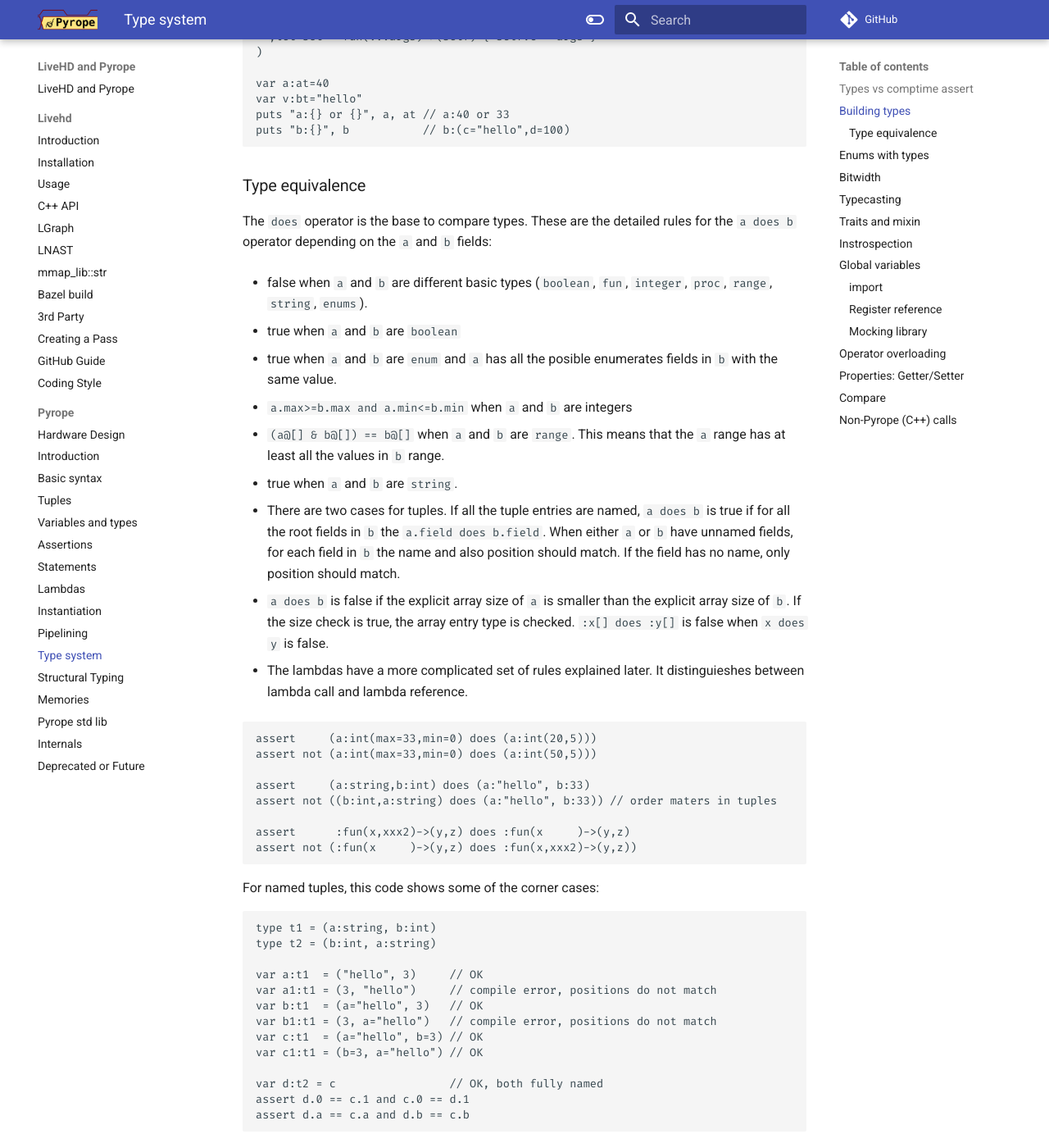
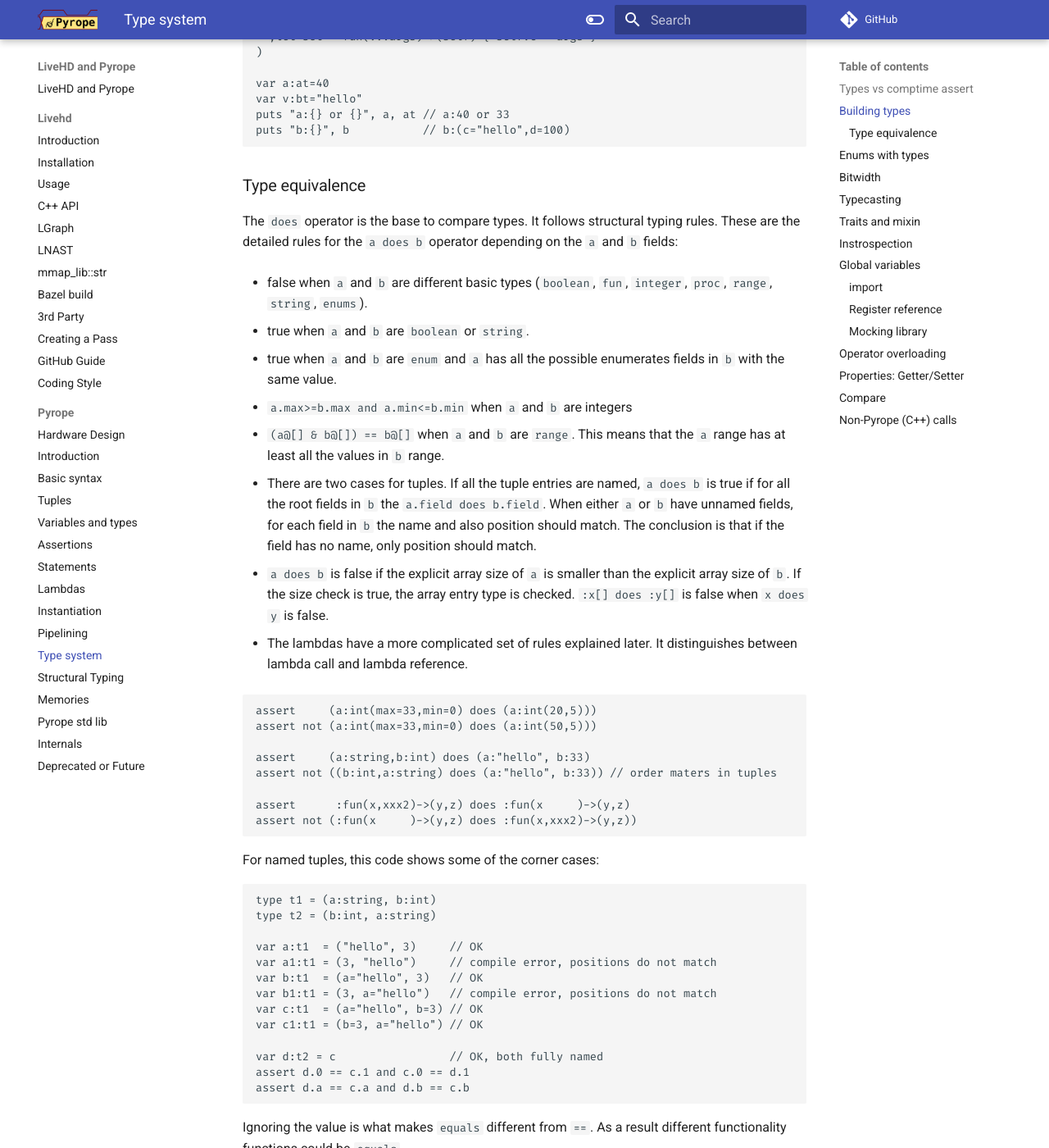
Before and after one commit to masc-ucsc/docs, an MkDocs documentation site: the page built from docs/pyrope/07-typesystem.md, in a window 1280 px wide and 1400 px high, scrolled down 1983 px. Shown: the whole window at 82% size. Built offline with MkDocs 1.6.1 and Material for MkDocs 9.7.7, drawn with Linux system fonts in a browser that asks for light colours; comment, search, counter and statistics services are not loaded; some of the changed text lies outside the part shown.

````diff
--- a/docs/pyrope/07-typesystem.md
+++ b/docs/pyrope/07-typesystem.md
@@ -26,7 +26,7 @@ type check. The type check can be understood as a `comptime assert`.
 After type synthesis, each variable has an associated type. In Pyrope, for each
 assignment, the type checks that the left-hand side (LHS) has a compatible type with
 the right-hand side (RHS) of the expression. Additional type checks happen when
-variables have a type check explicitly set (`var:type`) in rhs expressions.
+variables have a type check explicitly set (`var:type`) in the rhs expression.
 
 
 Although the type system is not implemented with asserts, it is an equivalent
@@ -130,16 +130,16 @@ puts "b:{}", b           // b:(c="hello",d=100)
 ### Type equivalence
 
 
-The `does` operator is the base to compare types. These are the detailed rules
-for the `a does b` operator depending on the `a` and `b` fields:
+The `does` operator is the base to compare types. It follows structural typing rules.
+These are the detailed rules for the `a does b` operator depending on the `a` and `b` fields:
 
 
 * false when `a` and `b` are different basic types (`boolean`, `fun`,
   `integer`, `proc`, `range`, `string`, `enums`).
 
-* true when `a` and `b` are `boolean`
+* true when `a` and `b` are `boolean` or `string`.
 
-* true when `a` and `b` are `enum` and `a` has all the posible enumerates
+* true when `a` and `b` are `enum` and `a` has all the possible enumerates
   fields in `b` with the same value.
 
 * `a.max>=b.max and a.min<=b.min` when `a` and `b` are integers
@@ -147,17 +147,15 @@ for the `a does b` operator depending on the `a` and `b` fields:
 * `(a@[] & b@[]) == b@[]` when `a` and `b` are `range`. This means that the `a`
   range has at least all the values in `b` range.
 
-* true when `a` and `b` are `string`.
-
 * There are two cases for tuples. If all the tuple entries are named, `a does
   b` is true if for all the root fields in `b` the `a.field does b.field`.
   When either `a` or `b` have unnamed fields, for each field in `b` the name
-  and also position should match. If the field has no name, only position should match.
+  and also position should match. The conclusion is that if the field has no name, only position should match.
 
 * `a does b` is false if the explicit array size of `a` is smaller than the explicit array size of `b`. If the size check is true, the array entry type is checked. `:x[] does :y[]` is false when `x does y` is false.
 
 * The lambdas have a more complicated set of rules explained later. It
-  distinguieshes between lambda call and lambda reference.
+  distinguishes between lambda call and lambda reference.
 
 ```
 assert     (a:int(max=33,min=0) does (a:int(20,5)))
@@ -229,7 +227,7 @@ if y == Color.Red {
 ## Bitwidth
 
 Integers can be constrained based on the maximum and minimum value (not by
-number of bits).
+the number of bits).
 
 Pyrope automatically infers the maximum and minimum values for each numeric
 variable. If a variable width can not be inferred, the compiler generates a
@@ -289,7 +287,7 @@ h = c@[0,1]                // max:3, min:0
 
 Bitwidth uses narrowing to converge (see
 [internals](10-internals.md/#type-synthesis)). The GCD example does not specify
-the input/output size, but narrowing allows to work without typecasts.  To
+the input/output size, but narrowing allows it to work without typecasts.  To
 understand, the comments show the max/min bitwidth computations.
 
 ```
@@ -311,9 +309,9 @@ if cmd? {
                 // converged becauze x and y is same or smaller at beginning
 ```
 
-Even with narrowing, the bitwidth pass may not converge to find a valid size.
+The bitwidth pass may not converge to find a valid size even with narrowing.
 In this case, the programmer must insert a typecast or operation to constrain
-the bitwidth. For example, this could work:
+the bitwidth by typecasting. For example, this could work:
 
 ```
 reg x,y
@@ -507,8 +505,10 @@ type Circle = (
 comptime assert Circle does Shape
 ```
 
-The `implement` differs from a tuple concatenation (`++` or `...tup`) by
-checking that the method are implemented.
+The `extends` differs from a tuple concatenation (`++` or `...tup`) by
+checking that the base methods are implemented. It can be seen as a syntax
+sugar for `...tup` and a compile time `does` type check.
+
 
 ## Instrospection
 
@@ -849,8 +849,8 @@ s.v = 100
 let foo:string = s // compile error, no matching getter
 ```
 
-Like all the lambdas, the getter method can also be overloaded on return type.
-In this case it allows to build typecast per type.
+Like all the lambdas, the getter method can also be overloaded on the return type.
+In this case, it allows building typecast per type.
 
 ```
 type my_obj = (
@@ -903,7 +903,7 @@ efficient implemetations:
 
 Calling C++ or external code is still fully synthesizable if the code is
 available at compile time. An example could be calling a C++ API to read a json
-file during setup phase to decide configuration parameters.
+file during the setup phase to decide configuration parameters.
 
 
 ```
````
Also changed, not shown: other parts of docs/pyrope/07-typesystem.md (+6 -6 lines), docs/pyrope/08-memories.md (+6 -6 lines).
